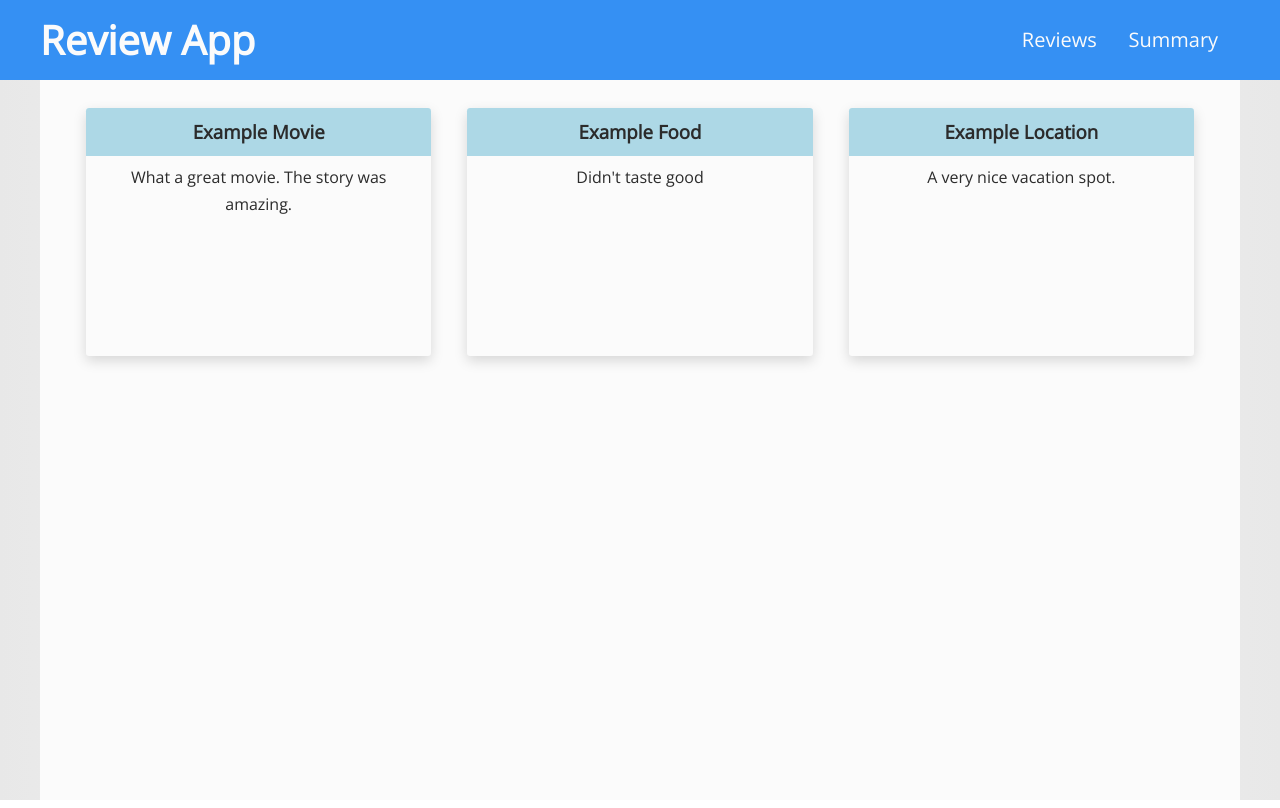
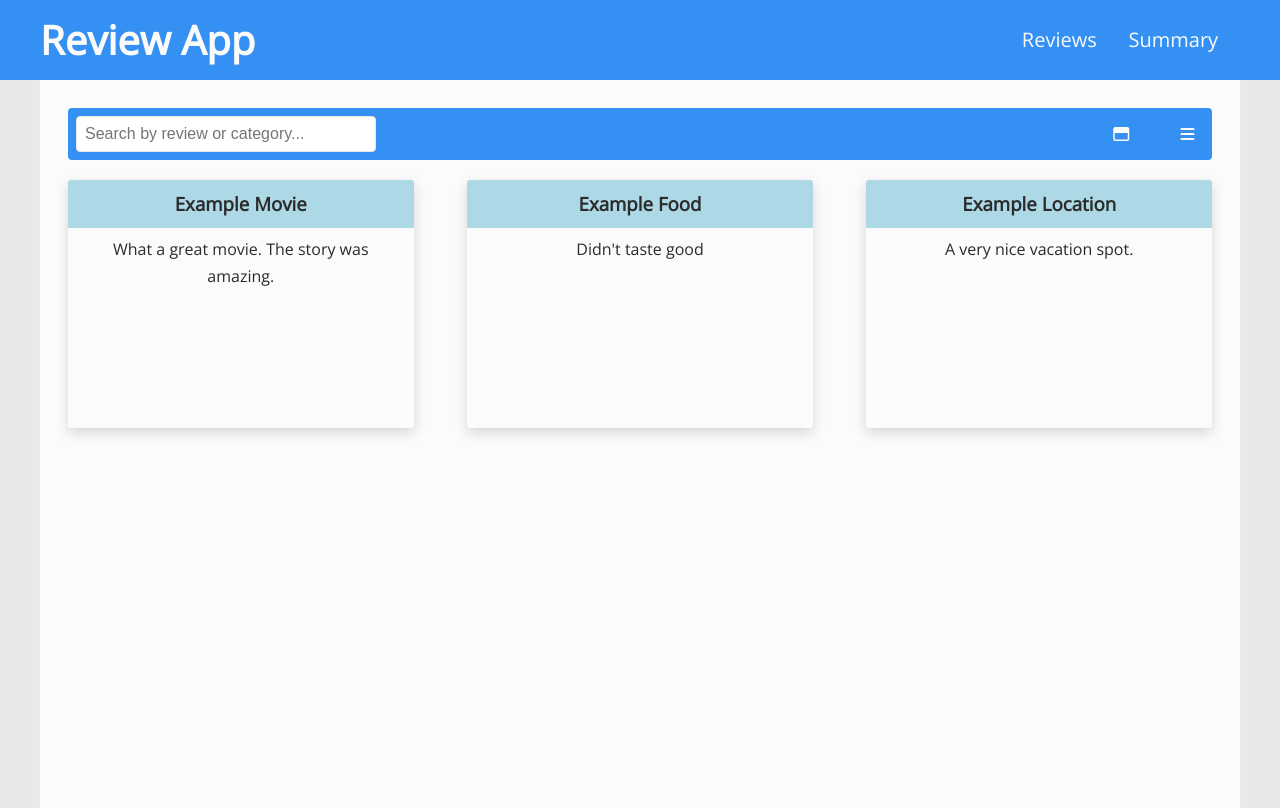
Before and after one commit to Jesrogers/review-app-frontend, a React (Create React App) app: page / in a window 1280 px wide. Built offline with nearby package versions, Linux system fonts and the light colour scheme.

Commit message:
ReviewSectionFilters component base

```diff
--- a/public/index.html
+++ b/public/index.html
@@ -37,6 +37,7 @@
       To begin the development, run `npm start` or `yarn start`.
       To create a production bundle, use `npm run build` or `yarn build`.
     -->
+  <script src="https://kit.fontawesome.com/085b7a4fdb.js" crossorigin="anonymous"></script>
 </body>
 
 </html>
--- /dev/null
+++ b/src/components/ReviewSectionFilters/ReviewSectionFilters.js
@@ -0,0 +1,18 @@
+import React from 'react';
+import styles from './ReviewSectionFilters.module.scss';
+
+const ReviewSectionFilters = () => {
+  return (
+    <div className={styles.reviewSection}>
+      <input type="text" placeholder="Search by review or category..." />
+
+      <div>
+        <span className="far fa-window-maximize"></span>
+
+        <span className="fas fa-bars"></span>
+      </div>
+    </div>
+  );
+};
+
+export default ReviewSectionFilters;
--- /dev/null
+++ b/src/components/ReviewSectionFilters/ReviewSectionFilters.module.scss
@@ -0,0 +1,34 @@
+.reviewSection {
+    display: flex;
+    justify-content: space-between;
+    align-items: center;
+    padding: 0.5em;
+    border-radius: 4px;
+    background: #3590F3;
+
+    input {
+        min-width: 300px;
+        padding: .5em;
+        font-size: inherit;
+        border: 1px solid #e8e8e8;
+        border-radius: 4px;
+    }
+
+    span {
+        color: #fbfbfb;
+        padding: 0.6em;
+        cursor: pointer;
+
+        &:hover,
+        &:active {
+            color: #2b2b2b;
+            background: #d5d5d55c;
+        }
+
+        &:not(:last-child) {
+            margin-right: 2em;
+        }
+    }
+
+
+}
--- a/src/index.module.scss
+++ b/src/index.module.scss
@@ -8,6 +8,7 @@ body {
   font-weight: 400px;
   line-height: 1.7;
   color: #2b2b2b;
+  background: linear-gradient(90deg, rgba(232, 232, 232, 1) 0%, rgba(251, 251, 251, 1) 50%, rgba(232, 232, 232, 1) 100%);
 }
 
 *,
@@ -19,7 +20,6 @@ body {
 }
 
 main {
-  height: calc(100vh - 5rem);
   min-height: 37.5rem;
 }
 
--- a/src/pages/Reviews/Reviews.js
+++ b/src/pages/Reviews/Reviews.js
@@ -2,10 +2,14 @@ import React from 'react';
 import styles from './Reviews.module.scss';
 import NoReviewsMessage from '../../components/NoReviewsMessage/NoReviewsMessage';
 import ReviewCard from '../../components/ReviewCard/ReviewCard';
+import ReviewSectionFilters from '../../components/ReviewSectionFilters/ReviewSectionFilters';
 
 const Reviews = ({ reviews }) => {
   return (
     <section className={styles.reviewSection}>
+      <header>
+        <ReviewSectionFilters />
+      </header>
       <div className={styles.reviewSection__content}>
         {reviews.length ? (
           reviews.map((review) => (
--- a/src/pages/Reviews/Reviews.module.scss
+++ b/src/pages/Reviews/Reviews.module.scss
@@ -1,19 +1,22 @@
 .reviewSection {
     height: 100%;
-    background: linear-gradient(90deg, rgba(232, 232, 232, 1) 0%, rgba(251, 251, 251, 1) 50%, rgba(232, 232, 232, 1) 100%);
+    max-width: 75rem;
+    margin: 0 auto;
+    padding: 1.75em;
+    background: #fbfbfb;
+
+    >header {
+        margin-bottom: 1.25rem;
+    }
 
     &__content {
         display: flex;
         flex-flow: row wrap;
         align-items: flex-start;
-        justify-content: space-around;
-        padding: 1.75em;
+        justify-content: space-between;
         position: relative;
         height: 100%;
-        max-width: 75rem;
         min-height: 37.5rem;
-        margin: 0 auto;
         text-align: center;
-        background: #fbfbfb;
     }
 }
```
